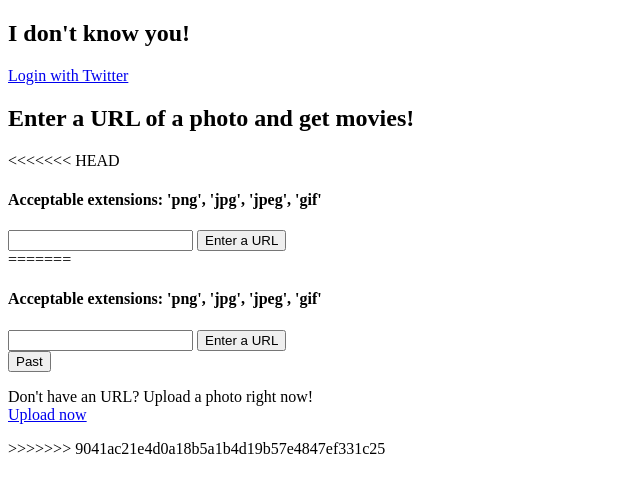
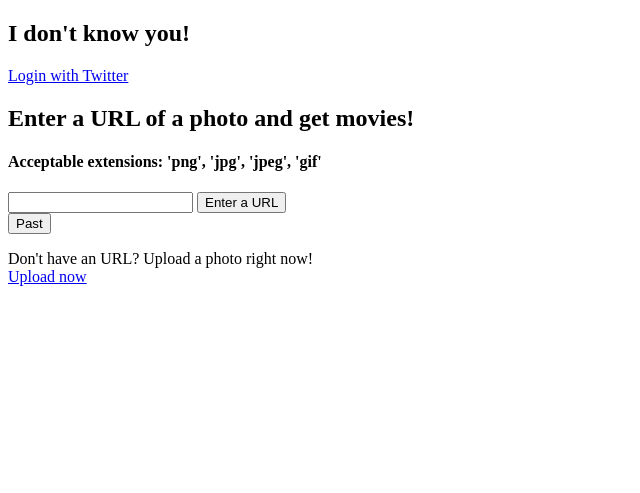
Before and after one commit to nikitapandya/CS411-MoodVie, a Flask app: page / in a window 1280 px wide. Shown: the top 493 px of the page, without its empty margins (0-640 px from the left). Run offline with Flask 2, Linux system fonts and the light colour scheme; parts of the project's set-up code (start-up, migrations or seed data) failed here and were passed over.

Commit message:
fix merge conflicts

```diff
--- a/templates/index.html
+++ b/templates/index.html
@@ -18,99 +18,7 @@
     {% endif %}
 
        <h2> Enter a URL of a photo and get movies! </h2>
-<<<<<<< HEAD
-    <h4>Acceptable extensions:  'png', 'jpg', 'jpeg', 'gif'</h4>
-        <form action="/EnterURLmovie/" method="post">
-            <input type="text" name="url">
-            <input type=submit value="Enter a URL">
-        </form>
 
-                      <b>{{ error }}</b>
-
-        <!--<table>
-        <tr>
-            <th>Genre Name</th>
-            <th>ID</th>
-        </tr>
-        <tr>
-            <td>28</td>
-            <td>Action</td>
-        </tr>
-        <tr>
-            <td>12</td>
-            <td>Adventure</td>
-        </tr>
-        <tr>
-            <td>16</td>
-            <td>Animation</td>
-        </tr>
-        <tr>
-            <td>35</td>
-            <td>Comedy</td>
-        </tr>
-        <tr>
-            <td>80</td>
-            <td>Crime</td>
-        </tr>
-        <tr>
-            <td>99</td>
-            <td>Documentary</td>
-        </tr>
-        <tr>
-            <td>18</td>
-            <td>Drama</td>
-        </tr>
-        <tr>
-            <td>10751</td>
-            <td>Family</td>
-        </tr>
-        <tr>
-            <td>14</td>
-            <td>Fantasy</td>
-        </tr>
-        <tr>
-            <td>36</td>
-            <td>History</td>
-        </tr>
-        <tr>
-            <td>27</td>
-            <td>Horror</td>
-        </tr>
-        <tr>
-            <td>10402</td>
-            <td>Music</td>
-        </tr>
-        <tr>
-            <td>9648</td>
-            <td>Mystery</td>
-        </tr>
-        <tr>
-            <td>10749</td>
-            <td>Romance</td>
-        </tr>
-        <tr>
-            <td>878</td>
-            <td>Science Fiction</td>
-        </tr>
-        <tr>
-            <td>10770</td>
-            <td>TV Movie</td>
-        </tr>
-        <tr>
-            <td>53</td>
-            <td>Thriller</td>
-        </tr>
-        <tr>
-            <td>10752</td>
-            <td>War</td>
-        </tr>
-        <tr>
-            <td>37</td>
-            <td>Western</td>
-        </tr>
-    </table>-->
-    </div>
-=======
          <h4>Acceptable extensions:  'png', 'jpg', 'jpeg', 'gif'</h4>
             <form action="/EnterURLmovie/" method="post">
                 <input type="text" name="url">
@@ -126,7 +34,6 @@
     <p>Don't have an URL? Upload a photo right now!<br>
         <a href="upload">Upload now</a>
     </p>
->>>>>>> 9041ac21e4d0a18b5a1b4d19b57e4847ef331c25
 
 </body>
 
```
